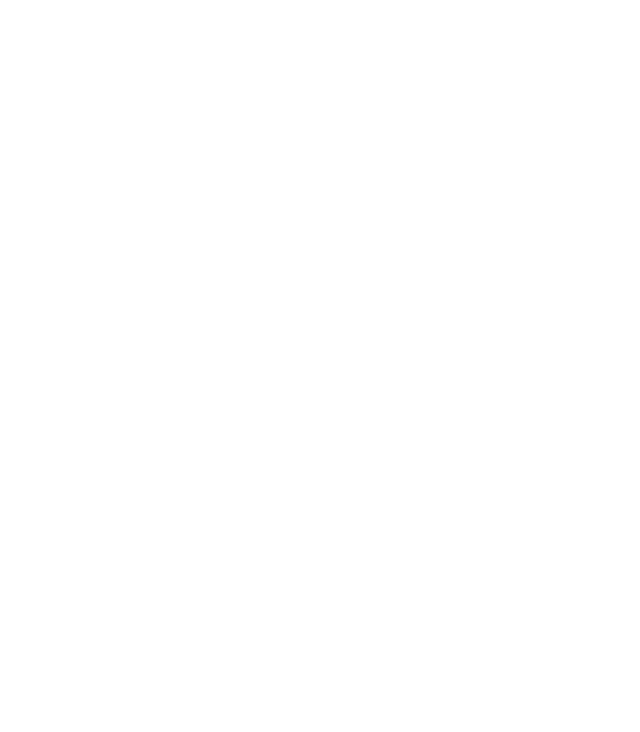
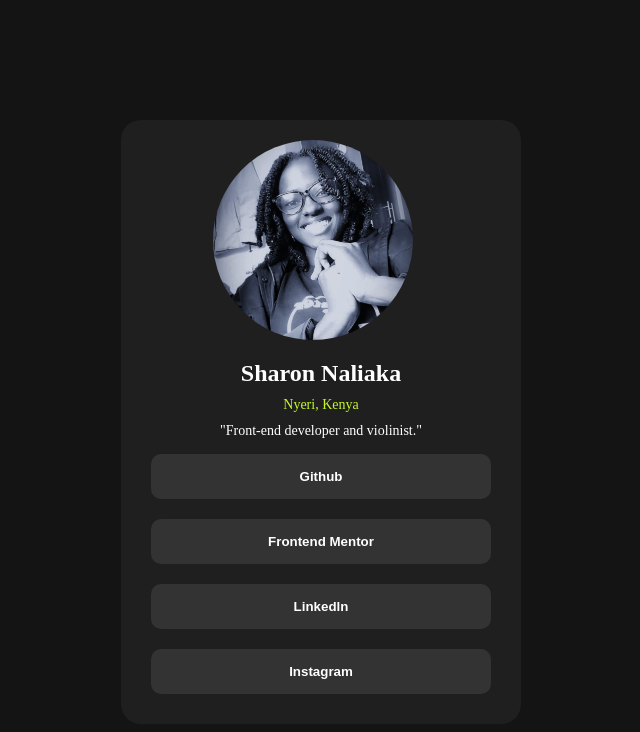
Before and after one commit to Nalish/social-links, a plain HTML site: page index.html in a window 1280 px wide. Shown: the whole page, without its empty margins (319-959 px from the left). Drawn offline with Linux system fonts and the light colour scheme.

Commit message:
second commit

```diff
--- a/index.html
+++ b/index.html
@@ -4,9 +4,21 @@
     <meta charset="UTF-8">
     <meta name="viewport" content="width=device-width, initial-scale=1.0">
     <link rel="icon" href="./images/favicon-32x32.png" type="image/png">
+    <link rel="stylesheet" href="styles.css">
     <title>Social media links</title>
 </head>
 <body>
-
+    <main>
+    <div class="card-container">
+    <img src="./images/avatar-sharon.jpg" alt="Sharon" width="200" height="200">
+    <p class="name">Sharon Naliaka</p>
+    <p class="location">Nyeri, Kenya</p>
+    <p class="description">"Front-end developer and violinist."</p>
+    <button>Github</button>
+    <button>Frontend Mentor</button>
+    <button>Linkedln</button>
+    <button>Instagram</button>
+</div>
+</main>
 </body>
 </html>
--- /dev/null
+++ b/styles.css
@@ -0,0 +1,59 @@
+*{
+    box-sizing: border-box;
+    padding:0;
+    margin:0;
+}
+
+body{
+    background-color:hsl(0, 0%,8%);
+    display: flex;
+    justify-content:center;
+    min-width: 100vh;
+    max-height:500px;
+}
+.card-container{
+    background-color:hsl(0, 0%, 12%);
+    min-width:400px;
+    display:flex;
+    flex-direction: column;
+    justify-content:center;
+    margin-top:30%;
+    padding:20px;
+    border-radius: 20px;
+
+}
+button{
+    margin:10px;
+    padding:15px;
+    color:hsl(0,0%,100%);
+    font-weight:600;
+    background-color:hsl(0, 0%, 20%);
+    border-radius: 10px;
+    border:none;
+}
+button:hover{
+    cursor: pointer;
+    background-color:hsl(75,94%,57%);
+}
+img{
+    border-radius:50%;
+    margin-left:20%;
+}
+p{
+    text-align: center;
+    margin:5px;
+    font-size: 0.875em;
+}
+.name{
+    color:hsl(0, 0%, 100%);
+    font-weight:700;
+    font-size:1.5em;
+    margin-top:20px;
+}
+.location{
+    color:hsl(75,94%,57%);
+    font-weight:500;
+}
+.description{
+    color: hsl(0, 0%, 100%)
+}
```
